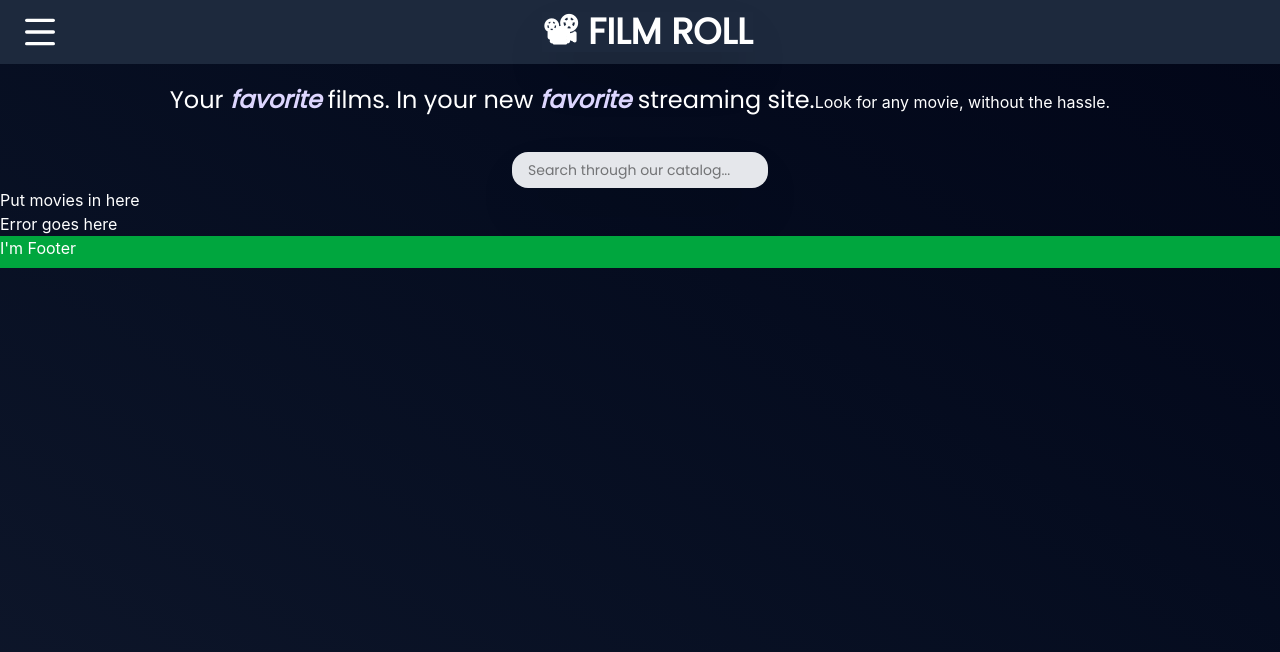
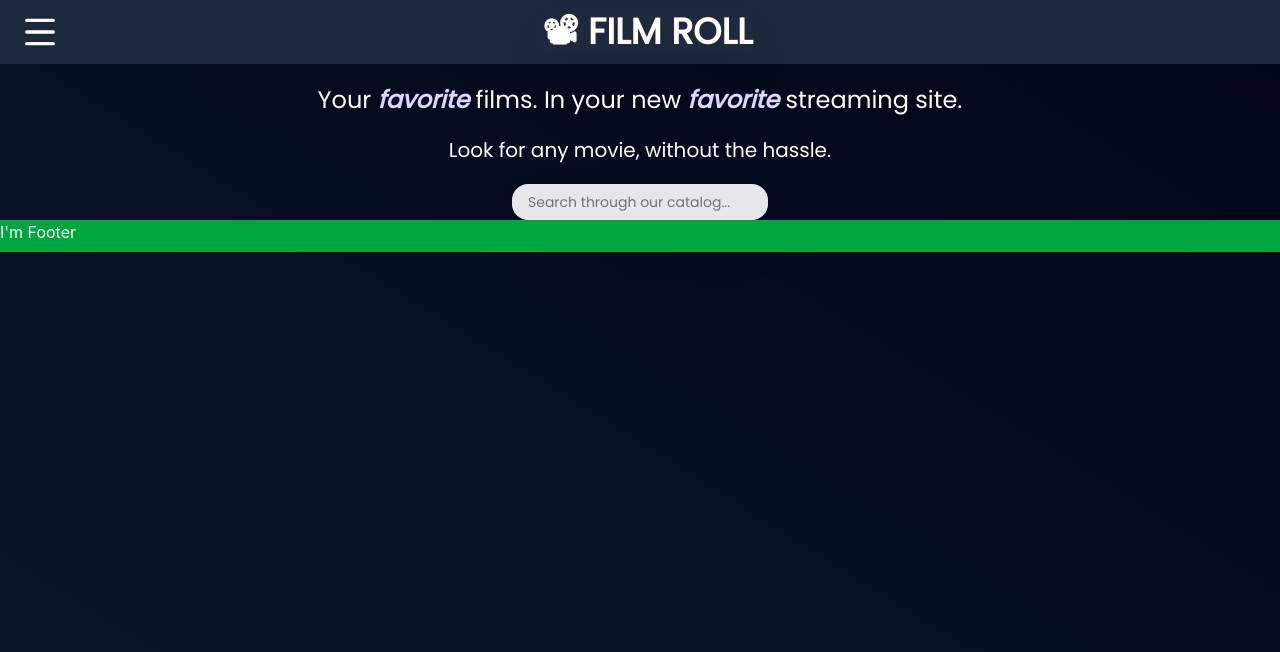
Before and after one commit to facundoduhau/Movie-Browser, a React (Vite) app: page / in a window 1280 px wide. Shown: the top 652 px of the page. Built offline with nearby package versions, Linux system fonts and the light colour scheme; no server answers.

Commit message:
Restructure page

```diff
--- a/src/components/HeroText.tsx
+++ b/src/components/HeroText.tsx
@@ -1,13 +1,15 @@
 const HeroText = () => {
   return (
-    <div className="justify-center text-center mt-5 mb-5">
+    <div className="justify-center text-center mt-5 mb-5 flex flex-col">
       <span className="text-2xl font-poppins">
         Your <span className="italic font-bold text-violet-200">favorite</span>{" "}
         films. In your new{" "}
         <span className="italic font-bold text-violet-200">favorite</span>{" "}
         streaming site.
       </span>
-      <span>Look for any movie, without the hassle.</span>
+      <span className="mt-5 text-xl font-poppins">
+        Look for any movie, without the hassle.
+      </span>
     </div>
   );
 };
--- a/src/components/MainContent.tsx
+++ b/src/components/MainContent.tsx
@@ -1,16 +1,11 @@
-import { useState } from "react";
 import HeroText from "./HeroText";
-import MovieContent from "./MovieContent";
 import Searchbar from "./Searchbar";
 
 const MainContent = () => {
-  const [searchTerm, setSearchTerm] = useState("");
-
   return (
     <main className="text-white w-full flex flex-col">
       <HeroText />
-      <Searchbar searchTerm={searchTerm} onSearchTermChange={setSearchTerm} />
-      <MovieContent />
+      <Searchbar />
     </main>
   );
 };
--- a/src/components/MovieContent.tsx
+++ /dev/null
@@ -1,10 +0,0 @@
-const MovieContent = () => {
-  return (
-    <main>
-      <div>Put movies in here</div>
-      <div>Error goes here</div>
-    </main>
-  );
-};
-
-export default MovieContent;
--- a/src/components/Searchbar.tsx
+++ b/src/components/Searchbar.tsx
@@ -1,9 +1,7 @@
-type SearchbarProps = {
-  searchTerm: string;
-  onSearchTermChange: (newSearchTerm: string) => void;
-};
+import { useState } from "react";
 
-const Searchbar = ({ searchTerm, onSearchTermChange }: SearchbarProps) => {
+const Searchbar = () => {
+  const [searchValue, setSearchValue] = useState("");
   return (
     <div className="text-2xl flex flex-col font-poppins">
       <div className="flex flex-col justify-center items-center text-center">
@@ -12,12 +10,11 @@ const Searchbar = ({ searchTerm, onSearchTermChange }: SearchbarProps) => {
           name="main-searchbar"
           id="main-searchbar"
           placeholder="Search through our catalog..."
-          value={searchTerm}
-          onChange={(e) => onSearchTermChange(e.target.value)}
-          className="bg-gray-200 text-black w-1/5 mt-4 pl-4 pr-4 pt-2 pb-2 text-sm rounded-2xl shadow-2xl"
+          value={searchValue}
+          onChange={(e) => setSearchValue(e.target.value)}
+          className="bg-gray-200 text-black w-1/5 pl-4 pr-4 pt-2 pb-2 text-sm rounded-2xl shadow-2xl"
         />
       </div>
-      <div className="text-white">{searchTerm}</div>
     </div>
   );
 };
```
